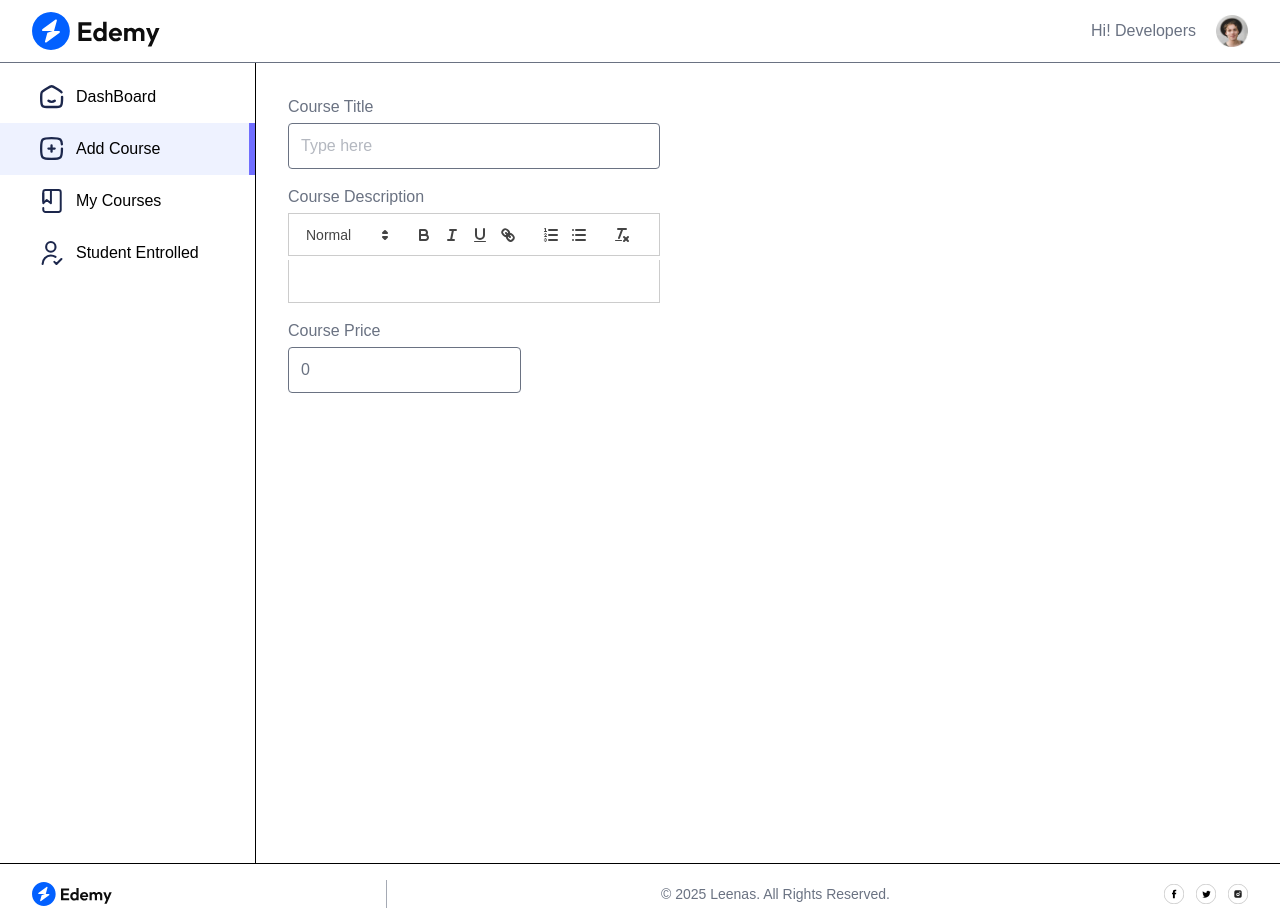
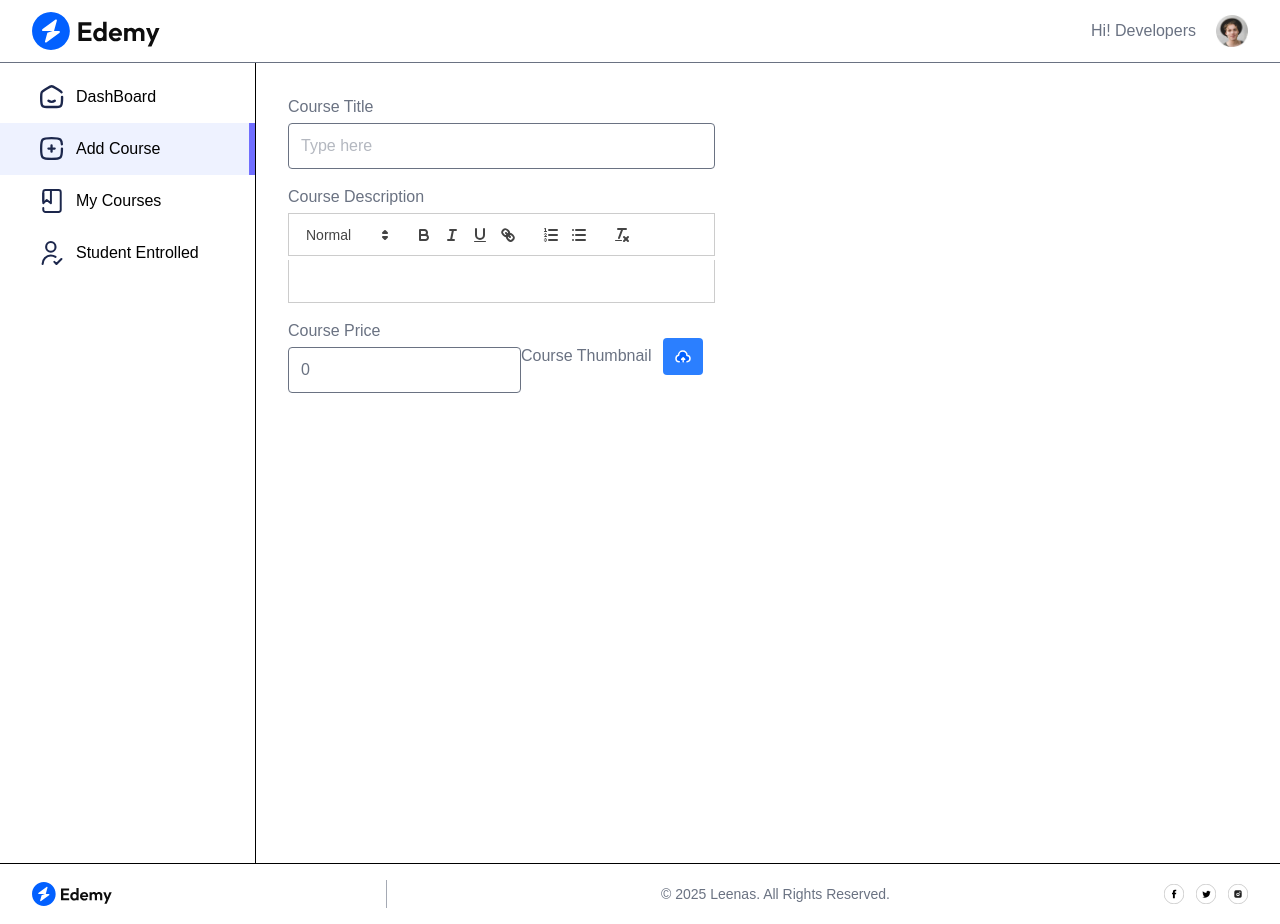
Before and after one commit to alvinistan/Leenas-LMS, a React (Vite) app in the folder client/: page /educator/add-course in a window 1280 px wide. Built offline with nearby package versions, Linux system fonts and the light colour scheme; no server answers.

Commit message:
Course Thumbnail Section

```diff
--- a/client/src/pages/educator/AddCourse.jsx
+++ b/client/src/pages/educator/AddCourse.jsx
@@ -1,6 +1,7 @@
 import React, { useEffect, useRef, useState } from "react";
 import unidid from "uniqid";
 import Quill from "quill";
+import { assets } from "../../assets/assets";
 
 const AddCourse = () => {
   const quillRef = useRef(null);
@@ -51,7 +52,20 @@ const AddCourse = () => {
             <p>Course Price</p>
             <input type="number" placeholder="0"  onChange={(e)=> setCoursePrice(e.target.value)} value={coursePrice} className="outline-none md:py-2.5 py-2 px-3 rounded border border-gray-500 gap-1" required />
           </div>
+
+
+        {/* Course Thumbnail */}
+        <div className="flex md:flex-row flex-col items-center gap-3">
+          <p>Course Thumbnail</p>
+          <label for="thumbnailImage" className="flex items-center gap-3">
+            <img src={assets.file_upload_icon} alt="" className='p-3 bg-blue-500 rounded'/>
+            <input type="file" name="" id="thumbnailImage" onChange={(e)=> setImage(e.target.files[0])} accept="image/*" hidden />
+            <img className="max-h-10" src={image ? URL.createObjectURL(image) : ''} alt=""/>
+          </label>
         </div>
+      </div>
+
+
 
       </form>
     </div>
```
